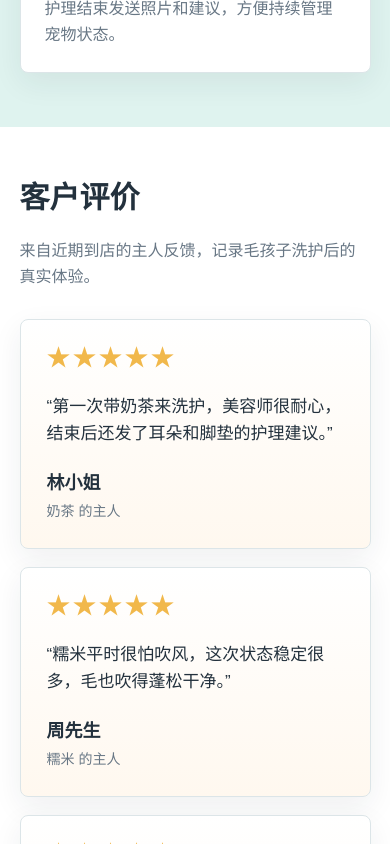
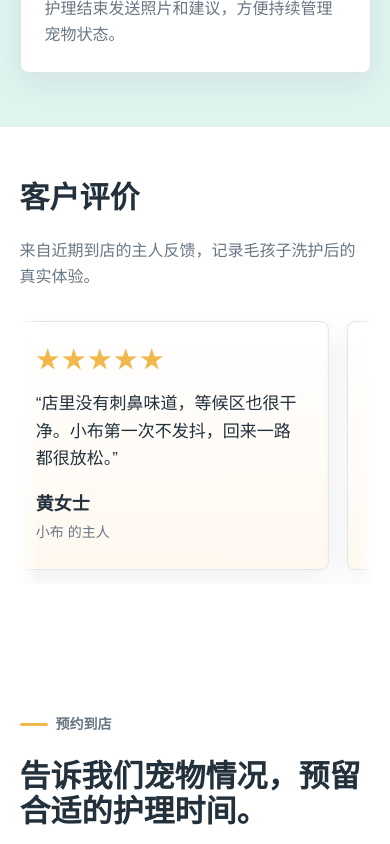
Before and after one commit to yjl20030724-netizen/pet_care, a Next.js app: page / in a window 390 px wide. Shown: the part 4620-5464 px from the top of the page. Built offline with nearby package versions, Linux system fonts and the light colour scheme.

Commit message:
Enhance customer testimonials carousel

```diff
--- a/app/globals.css
+++ b/app/globals.css
@@ -456,19 +456,32 @@ section {
 }
 
 .testimonials {
+  overflow: hidden;
   background: var(--white);
 }
 
-.testimonial-grid {
-  display: grid;
+.testimonial-viewport {
+  overflow: hidden;
   max-width: 1180px;
-  grid-template-columns: repeat(3, 1fr);
+  margin: 0 auto;
+  padding: 2px 0 14px;
+  mask-image: linear-gradient(90deg, transparent 0, #000 8%, #000 92%, transparent 100%);
+}
+
+.testimonial-track {
+  display: flex;
+  width: max-content;
   gap: 18px;
-  margin: 0 auto;
+  animation: testimonialWheel 34s linear infinite;
+}
+
+.testimonial-viewport:hover .testimonial-track {
+  animation-play-state: paused;
 }
 
 .testimonial-card {
   display: grid;
+  flex: 0 0 clamp(290px, 32vw, 380px);
   min-height: 230px;
   align-content: space-between;
   gap: 18px;
@@ -504,6 +517,16 @@ section {
 .testimonial-author span {
   color: var(--muted);
   font-size: 14px;
+}
+
+@keyframes testimonialWheel {
+  from {
+    transform: translateX(0);
+  }
+
+  to {
+    transform: translateX(calc(-50% - 9px));
+  }
 }
 
 .booking {
@@ -709,7 +732,6 @@ footer {
   }
 
   .service-grid,
-  .testimonial-grid,
   .contact-wrap {
     grid-template-columns: 1fr 1fr;
   }
@@ -720,6 +742,21 @@ footer {
 }
 
 @media (prefers-reduced-motion: reduce) {
+  .testimonial-viewport {
+    overflow-x: auto;
+    padding-bottom: 10px;
+    mask-image: none;
+    scroll-snap-type: x mandatory;
+  }
+
+  .testimonial-track {
+    animation: none;
+  }
+
+  .testimonial-card {
+    scroll-snap-align: start;
+  }
+
   .gallery-track {
     overflow-x: auto;
     scroll-snap-type: x mandatory;
@@ -746,7 +783,6 @@ footer {
 
   .stats,
   .service-grid,
-  .testimonial-grid,
   .why-grid,
   .form-row,
   .contact-wrap {
@@ -780,4 +816,13 @@ footer {
   .quick-form-grid {
     grid-template-columns: 1fr;
   }
+
+  .testimonial-viewport {
+    width: calc(100vw - 36px);
+    mask-image: linear-gradient(90deg, transparent 0, #000 5%, #000 95%, transparent 100%);
+  }
+
+  .testimonial-card {
+    flex-basis: min(82vw, 330px);
+  }
 }
--- a/app/page.js
+++ b/app/page.js
@@ -67,7 +67,34 @@ const testimonials = [
     owner: "陈女士",
     pet: "可乐",
   },
+  {
+    comment: "店里没有刺鼻味道，等候区也很干净。小布第一次不发抖，回来一路都很放松。",
+    owner: "黄女士",
+    pet: "小布",
+  },
+  {
+    comment: "美容师会先确认皮肤和打结情况，不会硬梳。团子的耳后结处理得很细，价格也透明。",
+    owner: "许先生",
+    pet: "团子",
+  },
+  {
+    comment: "猫咪洗护过程有照片同步，能看到它状态很好。回家后毛顺了很多，香味很自然。",
+    owner: "沈小姐",
+    pet: "豆花",
+  },
+  {
+    comment: "之前在别处剪得不太顺，这次造型沟通很仔细，腿型和脸型都修得很清爽。",
+    owner: "罗先生",
+    pet: "摩卡",
+  },
+  {
+    comment: "高龄犬护理很温柔，中途会让它休息。洗完脚垫也修干净了，走路舒服很多。",
+    owner: "吴阿姨",
+    pet: "豆豆",
+  },
 ];
+
+const testimonialLoop = [...testimonials, ...testimonials];
 
 const gallery = [
   {
@@ -248,9 +275,10 @@ export default function Home() {
             <h2>客户评价</h2>
             <p>来自近期到店的主人反馈，记录毛孩子洗护后的真实体验。</p>
           </div>
-          <div className="testimonial-grid">
-            {testimonials.map((item) => (
-              <article className="testimonial-card" key={`${item.owner}-${item.pet}`}>
+          <div className="testimonial-viewport">
+            <div className="testimonial-track">
+              {testimonialLoop.map((item, index) => (
+                <article className="testimonial-card" key={`${item.owner}-${item.pet}-${index}`}>
                   <div className="stars" aria-label="五星评价">
                     ★★★★★
                   </div>
@@ -261,6 +289,7 @@ export default function Home() {
                   </div>
                 </article>
               ))}
+            </div>
           </div>
         </section>
 
```
Lines whose indentation alone changed are shown as unchanged.
